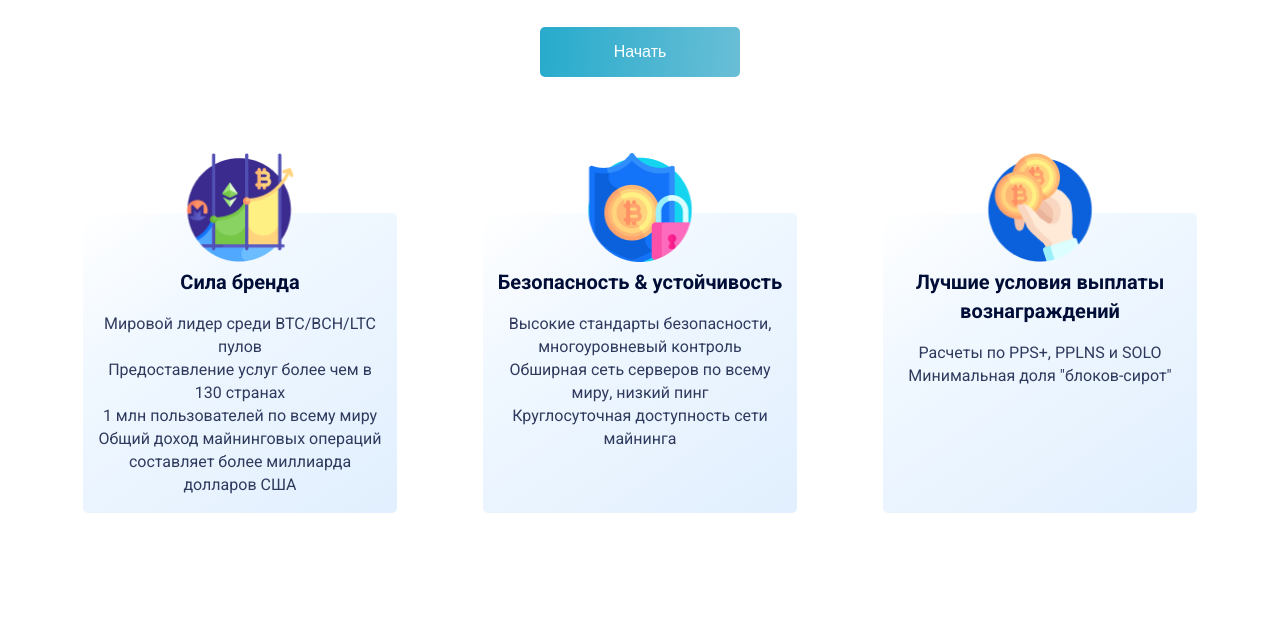
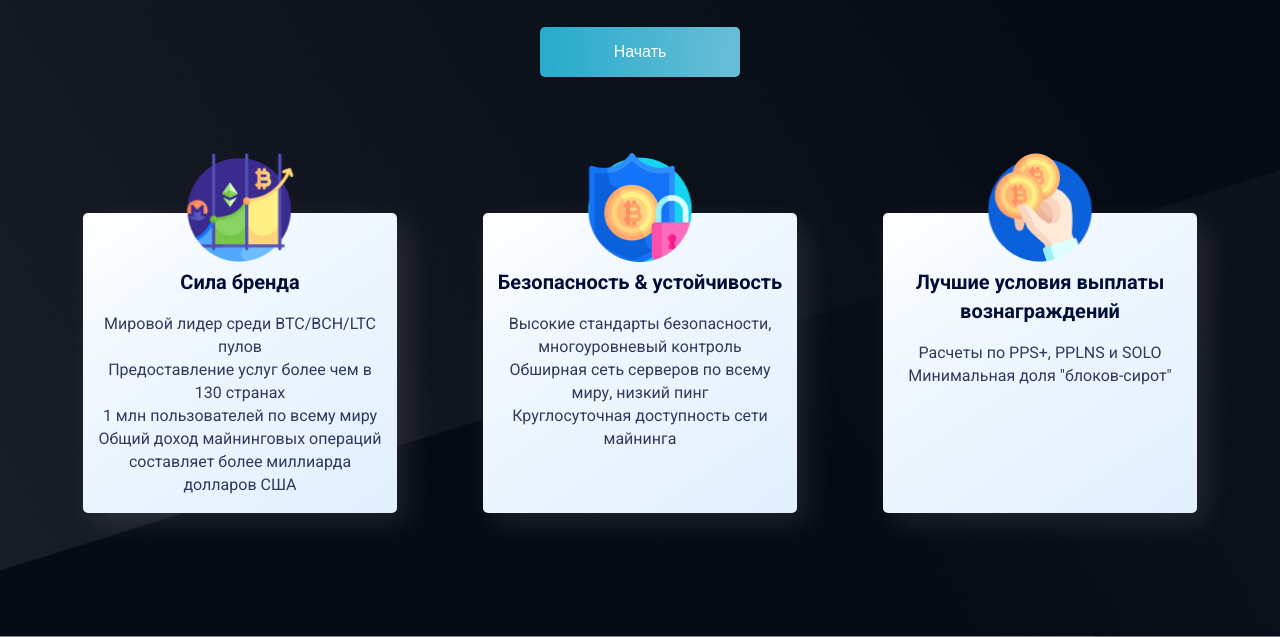
Before and after one commit to bklovak/ViaBTC, a plain HTML site: page index.html in a window 1280 px wide. Shown: the part 215-852 px from the top of the page. Drawn offline with Linux system fonts and the light colour scheme.

Commit message:
just test push

```diff
--- a/scss/_advantages.scss
+++ b/scss/_advantages.scss
@@ -3,7 +3,7 @@
 .section-advantages {
   min-height: 791.5px;
   height: 100%;
-  background-image: url(./img/advantages/background.jpg);
+  background-image: url(/img/advantages/background.jpg);
 }
 .advantages {
   display: flex;
```
Also changed, not shown: css/style.css.
